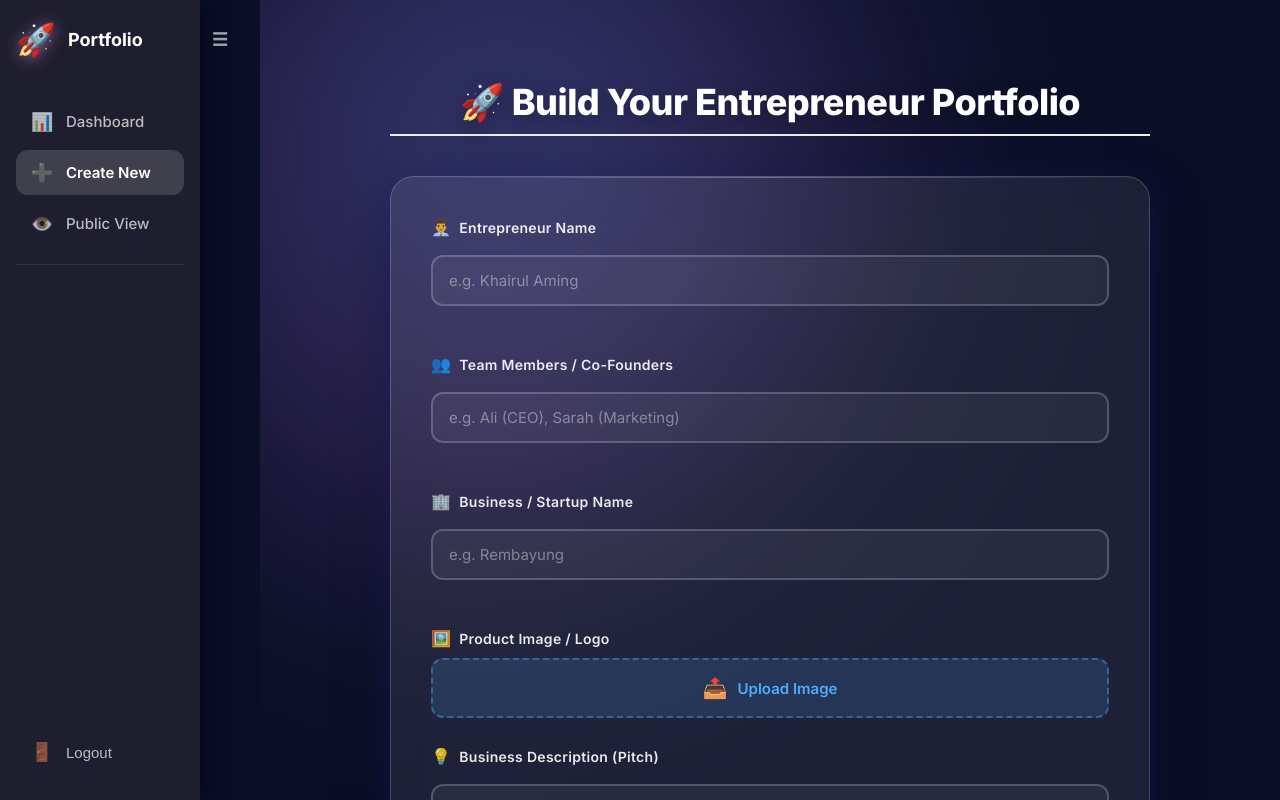
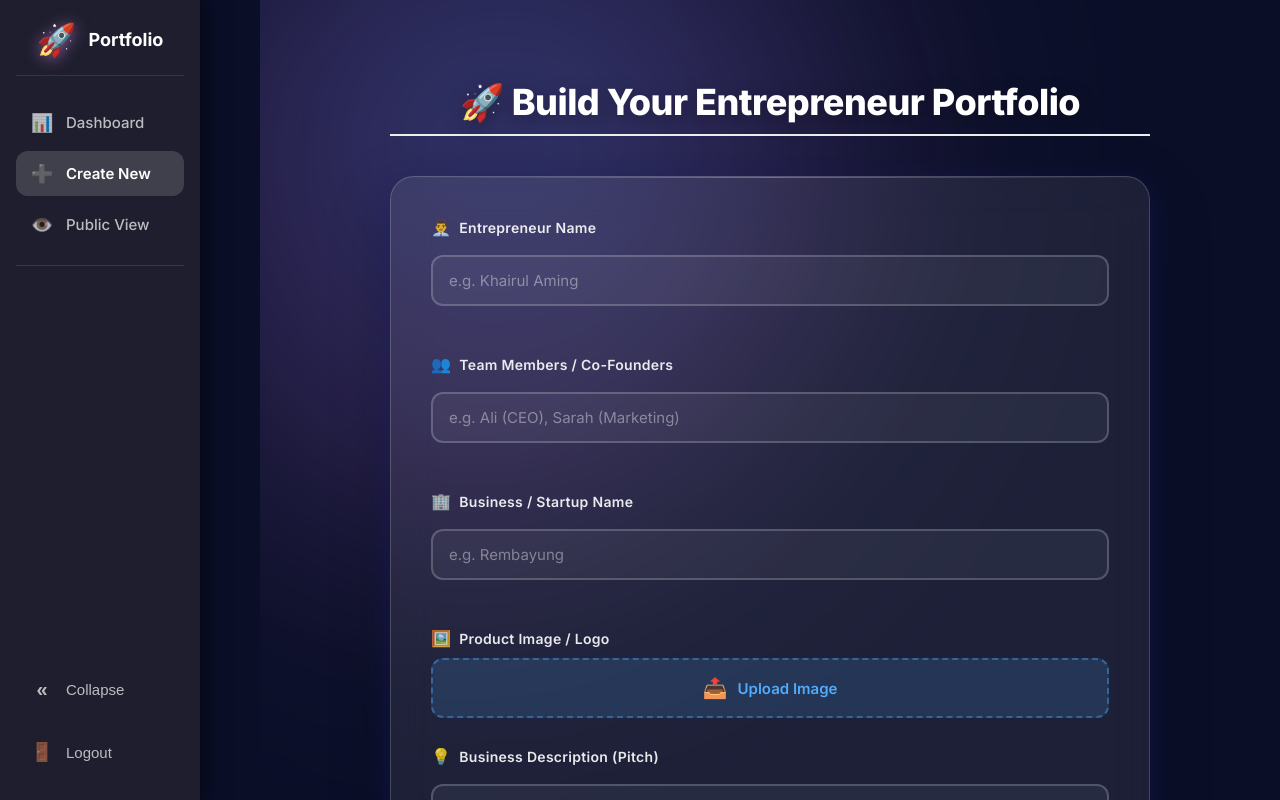
Before and after one commit to mondayrx8/dummytest2, a React (Vite) app in the folder client/: page /create in a window 1280 px wide. Shown: the top 800 px of the page. Built offline with nearby package versions, Linux system fonts and the light colour scheme; no server answers; sample sign-in values are in the browser's storage.

Commit message:
new collapse sidebar

```diff
--- a/client/src/components/Sidebar.css
+++ b/client/src/components/Sidebar.css
@@ -27,10 +27,10 @@
 .sidebar-header {
     display: flex;
     align-items: center;
-    justify-content: flex-start;
+    justify-content: center;
     margin-bottom: 24px;
     padding-bottom: 16px;
-    gap: 1px;
+    border-bottom: 1px solid rgba(255, 255, 255, 0.1);
 }
 
 .sidebar-brand {
@@ -56,38 +56,6 @@
 .modern-sidebar.collapsed .brand-text {
     opacity: 0;
     width: 0;
-}
-
-.collapse-btn {
-    background: transparent;
-    border: none;
-    color: rgba(255, 255, 255, 0.6);
-    cursor: pointer;
-    padding: 2px;
-    margin-left: -8px;
-    border-radius: 6px;
-    transition: all 0.3s ease;
-    font-size: 18px;
-    display: flex;
-    align-items: center;
-    justify-content: center;
-    flex-shrink: 0;
-}
-
-.collapse-btn:hover {
-    background: rgba(255, 255, 255, 0.1);
-    color: #ffffff;
-}
-
-.modern-sidebar.collapsed .sidebar-header {
-    flex-direction: column;
-    align-items: center;
-    gap: 12px;
-}
-
-.modern-sidebar.collapsed .collapse-btn {
-    width: 100%;
-    justify-content: center;
 }
 
 /* ========== Navigation Menu ========== */
@@ -171,10 +139,23 @@
     margin: 12px 0;
 }
 
-/* Logout Item */
-.logout-item {
+/* Collapse Toggle Item */
+.collapse-toggle-item {
     margin-top: auto;
 }
+
+.collapse-toggle-item:hover {
+    background: rgba(79, 172, 254, 0.15);
+    color: #4facfe;
+}
+
+.collapse-toggle-item .menu-icon {
+    font-size: 20px;
+    font-weight: bold;
+}
+
+
+/* Logout Item */
 
 .logout-item:hover {
     background: rgba(239, 68, 68, 0.15);
--- a/client/src/components/Sidebar.jsx
+++ b/client/src/components/Sidebar.jsx
@@ -28,13 +28,6 @@ const Sidebar = ({ setToken }) => {
                     <span className="brand-icon">🚀</span>
                     {!isCollapsed && <span className="brand-text">Portfolio</span>}
                 </div>
-                <button
-                    onClick={() => setIsCollapsed(!isCollapsed)}
-                    className="collapse-btn"
-                    title={isCollapsed ? 'Expand' : 'Collapse'}
-                >
-                    <span className="collapse-icon">☰</span>
-                </button>
             </div>
 
             {/* Navigation Links */}
@@ -68,6 +61,16 @@ const Sidebar = ({ setToken }) => {
 
                 <div className="menu-divider"></div>
 
+                {/* Collapse Toggle Button */}
+                <button
+                    onClick={() => setIsCollapsed(!isCollapsed)}
+                    className="menu-item collapse-toggle-item"
+                    title={isCollapsed ? 'Expand Sidebar' : 'Collapse Sidebar'}
+                >
+                    <span className="menu-icon">{isCollapsed ? '»' : '«'}</span>
+                    {!isCollapsed && <span className="menu-text">Collapse</span>}
+                </button>
+
                 <button
                     onClick={handleLogout}
                     className="menu-item logout-item"
```
